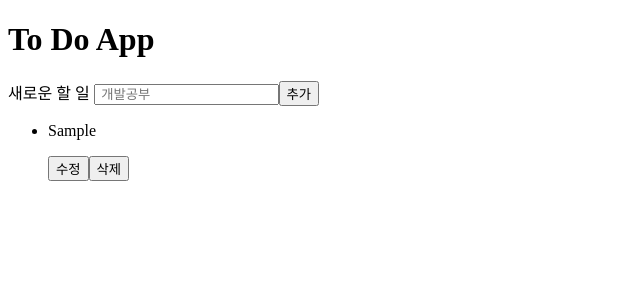
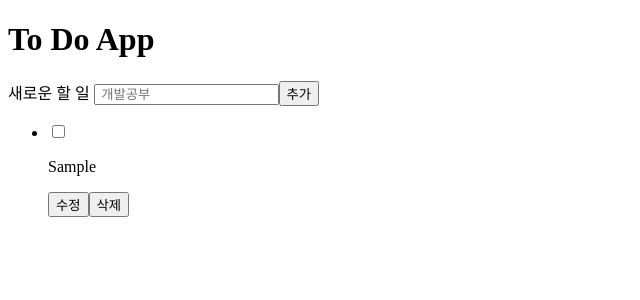
Before and after one commit to ggang89/ToDoApp5, a React (Create React App) app: page / in a window 1280 px wide. Both pictures are taken after typing "Sample" into the empty fields and a click on the button "추가". Shown: the top 300 px of the page, without its empty margins (0-640 px from the left). Built offline with nearby package versions, Linux system fonts and the light colour scheme.

Commit message:
추가기능 => checkbox로 완료 todo 구분하기

```diff
--- a/src/ToDoContainer.jsx
+++ b/src/ToDoContainer.jsx
@@ -11,11 +11,12 @@
     if (addTodo === "") {
       inputRef.current.focus();
       return;
-    };//처음에는 정상동작되는데, 투두 추가후에는 동작안함
+    }
     const newTodo = {
       id: uuidv4(),
       todoTitle: addTodo,
       isEditing: false,
+      isDone: false,
     };
     setTodoList([newTodo, ...todoList]);
     setAddTodo("");
@@ -28,30 +29,38 @@
       addTodoBtn();
     }
   };
-  const enterUpdate = (e,id) => {
+  const enterUpdate = (e, id) => {
     if (e.keyCode === 13) {
       updateBtn(id);
     }
   };
   const updateBtn = (id) => {
     const newList = todoList.map((todo) => {
-      if (todo.id === id) return { ...todo, isEditing: !todo.isEditing }
+      if (todo.id === id) return { ...todo, isEditing: !todo.isEditing };
       return todo;
     });
     setTodoList(newList);
   };
-  const handleUpdateTodo = (e,id) => {
+  const handleUpdateTodo = (e, id) => {
     const newList = todoList.map((todo) => {
-      if (todo.id === id) return { ...todo, todoTitle: e.target.value }
-      return todo
+      if (todo.id === id) return { ...todo, todoTitle: e.target.value };
+      return todo;
     });
     setTodoList(newList);
   };
-
+  const onChangeCheckBox = (id) => {
+    const newList = todoList.map((todo) => {
+      if (todo.id === id) {
+        return { ...todo, isDone: !todo.isDone };
+      }
+      return todo;
+    });
+    setTodoList(newList);
+  };
   const deleteBtn = (id) => {
-    const newList = todoList.filter((todo) => (todo.id !== id));
+    const newList = todoList.filter((todo) => todo.id !== id);
     setTodoList(newList);
-  }
+  };
   return (
     <>
       <label htmlFor="addTodo">새로운 할 일 </label>
@@ -75,7 +84,9 @@
                 onChange={(e) => {
                   handleUpdateTodo(e, todo.id);
                 }}
-                onKeyDown={(e)=>{enterUpdate(e,todo.id)}}
+                onKeyDown={(e) => {
+                  enterUpdate(e, todo.id);
+                }}
               />
               <button
                 onClick={() => {
@@ -87,7 +98,18 @@
             </li>
           ) : (
             <li>
-              <p>{todo.todoTitle}</p>
+              <input
+                type="checkbox"
+                checked={todo.isDone}
+                onChange={() => {
+                  onChangeCheckBox(todo.id);
+                }}
+              />
+              {todo.isDone ? (
+                <h1 className="italic">{todo.todoTitle}</h1>
+              ) : (
+                <p>{todo.todoTitle}</p>
+              )}
               <button
                 onClick={() => {
                   updateBtn(todo.id);
```
